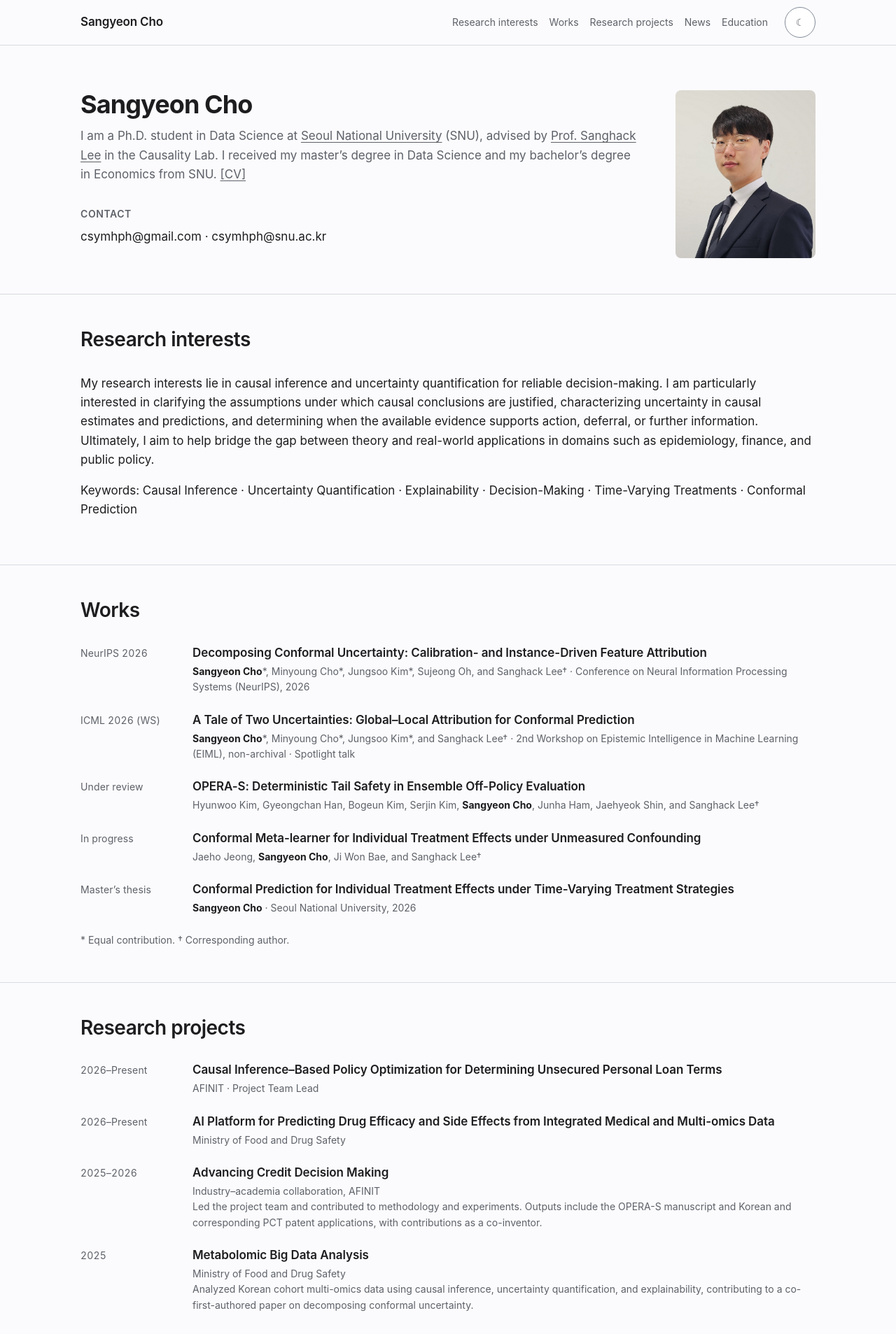
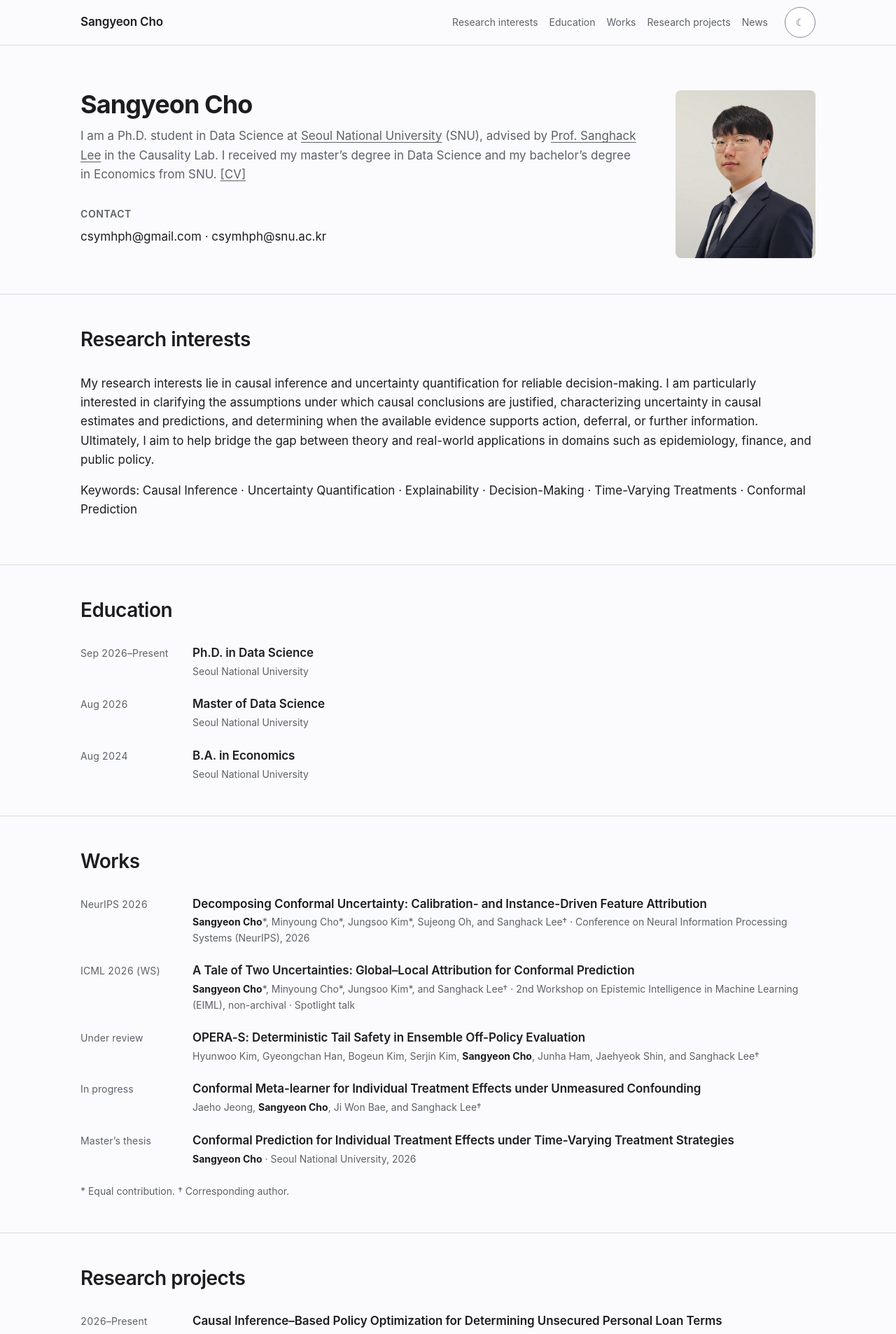
Before and after one commit to csymhph/csymhph.github.io, a Jekyll site: the page built from index.md, in a window 1280 px wide. Shown: the top 1907 px of the page at 70% size. Built offline with Jekyll 4.4.1, drawn with Linux system fonts in a browser that asks for light colours; some of the changed text lies outside the part shown.

Commit message:
Bring education forward and make the LinkedIn target easier to select without resizing its icon.

```diff
--- a/_includes/header.html
+++ b/_includes/header.html
@@ -11,6 +11,9 @@
             <a href="{{ '/' | relative_url }}#research-interests" data-section-link="research-interests">Research interests</a>
           </li>
           <li>
+            <a href="{{ '/' | relative_url }}#education" data-section-link="education">Education</a>
+          </li>
+          <li>
             <a href="{{ '/' | relative_url }}#works" data-section-link="works">Works</a>
           </li>
           <li>
@@ -18,9 +21,6 @@
           </li>
           <li>
             <a href="{{ '/' | relative_url }}#news" data-section-link="news">News</a>
-          </li>
-          <li>
-            <a href="{{ '/' | relative_url }}#education" data-section-link="education">Education</a>
           </li>
           {% comment %}Restore with the temporarily hidden Hobbies section in index.md.
           <li>
--- a/assets/main.scss
+++ b/assets/main.scss
@@ -367,6 +367,16 @@ h3 {
   fill: currentColor;
 }
 
+.contact-links a {
+  position: relative;
+}
+
+.contact-links a::before {
+  content: "";
+  position: absolute;
+  inset: -6px;
+}
+
 .intro-aside {
   flex: 0 0 var(--aside);
   display: grid;
--- a/index.md
+++ b/index.md
@@ -39,6 +39,26 @@ permalink: /
     <h2 id="research-interests-title">Research interests</h2>
     <p>My research interests lie in causal inference and uncertainty quantification for reliable decision-making. I am particularly interested in clarifying the assumptions under which causal conclusions are justified, characterizing uncertainty in causal estimates and predictions, and determining when the available evidence supports action, deferral, or further information. Ultimately, I aim to help bridge the gap between theory and real-world applications in domains such as epidemiology, finance, and public policy.</p>
     <p>Keywords: {{ site.research_interests | join: ' · ' | escape }}</p>
+  </div>
+</section>
+
+<section class="band" id="education" aria-labelledby="education-title">
+  <div class="shell">
+    <h2 id="education-title">Education</h2>
+    <ol class="records" aria-label="Education">
+      <li class="record">
+        <span class="record-date">Sep 2026–Present</span>
+        <div class="record-copy"><h3>Ph.D. in Data Science</h3><p>Seoul National University</p></div>
+      </li>
+      <li class="record">
+        <span class="record-date">Aug 2026</span>
+        <div class="record-copy"><h3>Master of Data Science</h3><p>Seoul National University</p></div>
+      </li>
+      <li class="record">
+        <span class="record-date">Aug 2024</span>
+        <div class="record-copy"><h3>B.A. in Economics</h3><p>Seoul National University</p></div>
+      </li>
+    </ol>
   </div>
 </section>
 
@@ -150,26 +170,6 @@ permalink: /
   </div>
 </section>
 
-<section class="band" id="education" aria-labelledby="education-title">
-  <div class="shell">
-    <h2 id="education-title">Education</h2>
-    <ol class="records" aria-label="Education">
-      <li class="record">
-        <span class="record-date">Sep 2026–Present</span>
-        <div class="record-copy"><h3>Ph.D. in Data Science</h3><p>Seoul National University</p></div>
-      </li>
-      <li class="record">
-        <span class="record-date">Aug 2026</span>
-        <div class="record-copy"><h3>Master of Data Science</h3><p>Seoul National University</p></div>
-      </li>
-      <li class="record">
-        <span class="record-date">Aug 2024</span>
-        <div class="record-copy"><h3>B.A. in Economics</h3><p>Seoul National University</p></div>
-      </li>
-    </ol>
-  </div>
-</section>
-
 {% comment %}Temporarily hidden at the owner's request on 2026-09-21; keep the content for restoration.{% endcomment %}
 {% comment %}
 <section class="band" id="hobbies" aria-labelledby="hobbies-title">
```
Also changed, not shown: DESIGN_SYSTEM.md (+6 -0 lines).
